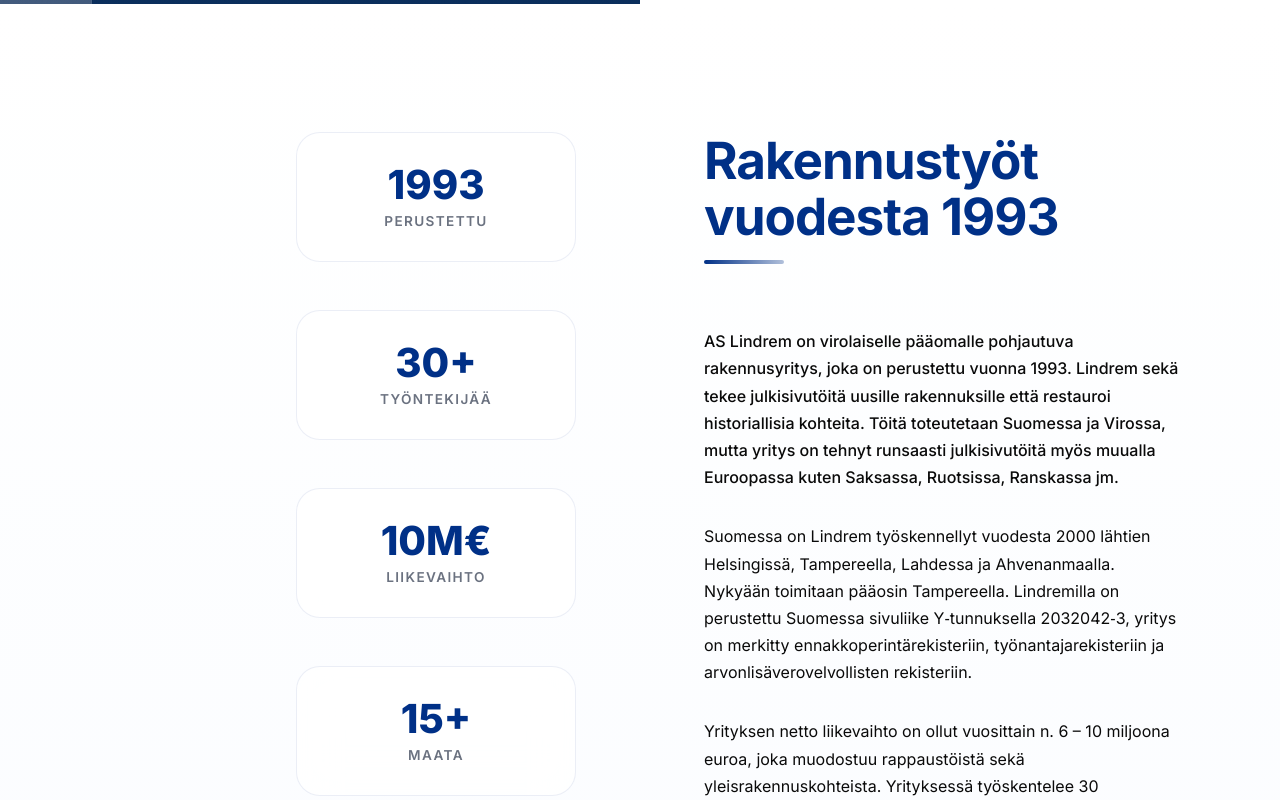
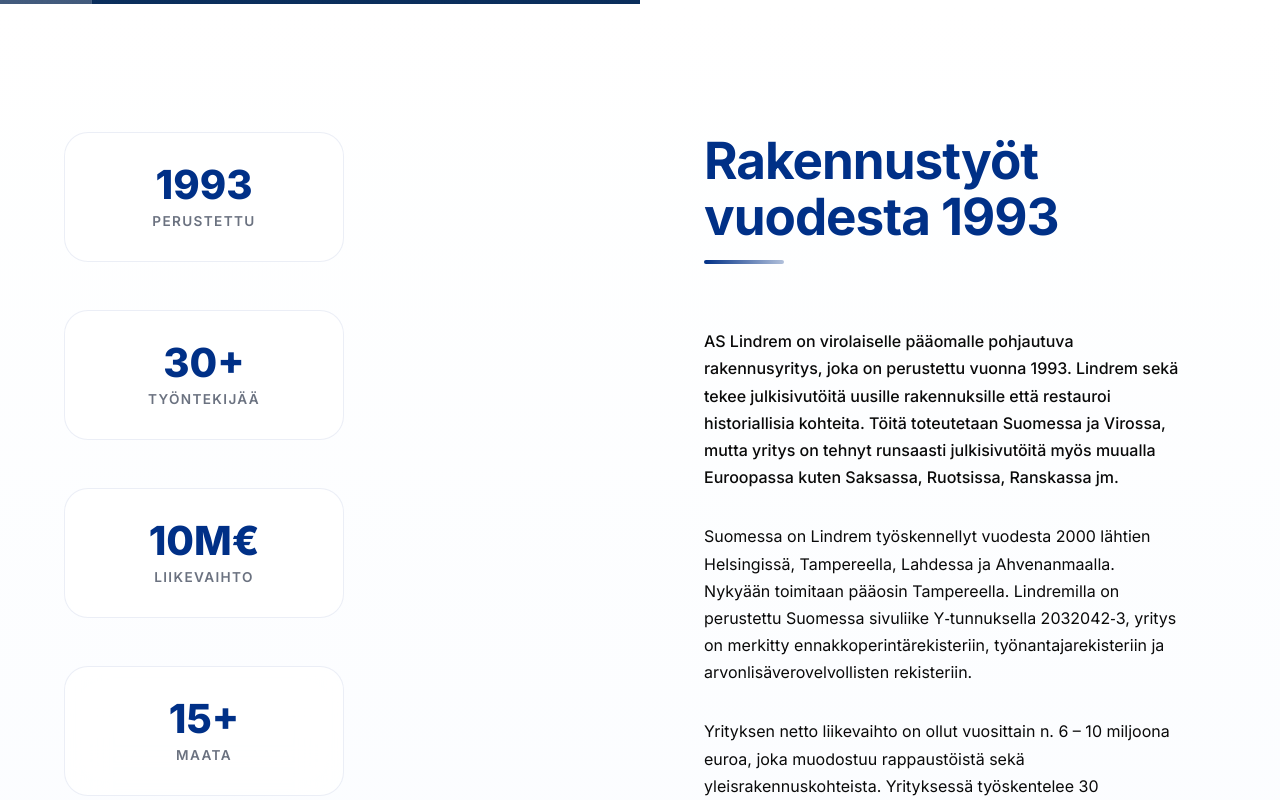
Before and after one commit to v0lliner/lindrem, a React (Create React App) app: page /fi in a window 1280 px wide. Shown: the part 660-1460 px from the top of the page. Built offline with nearby package versions, Linux system fonts and the light colour scheme.

Commit message:
Align Left Side Content Towards Center Divider

```diff
--- a/src/styles.css
+++ b/src/styles.css
@@ -367,8 +367,9 @@
   display: flex;
   flex-direction: column;
   gap: 3rem;
-  align-items: flex-end;
-  padding-left: 2rem;
+  align-items: flex-start;
+  padding-right: 2rem;
+  padding-left: 0;
   justify-content: center;
   min-height: 70vh;
 }
```
